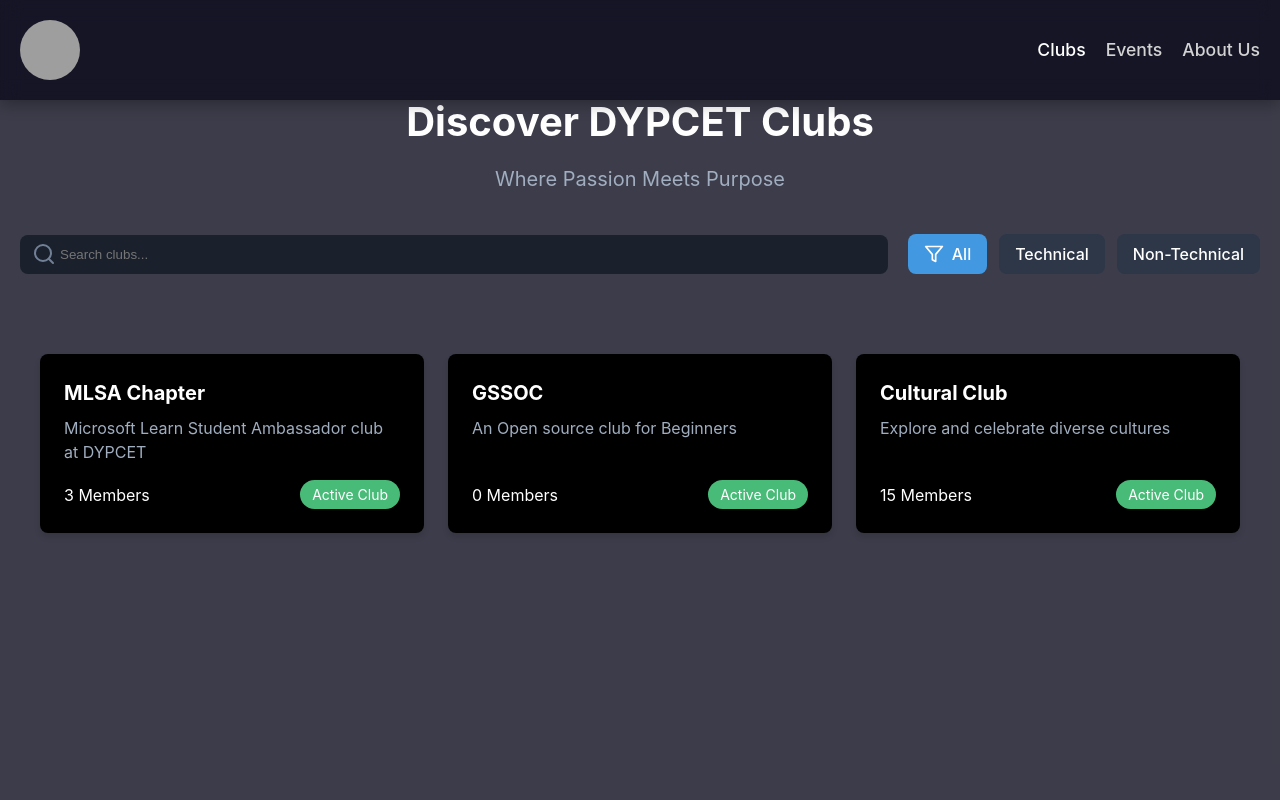
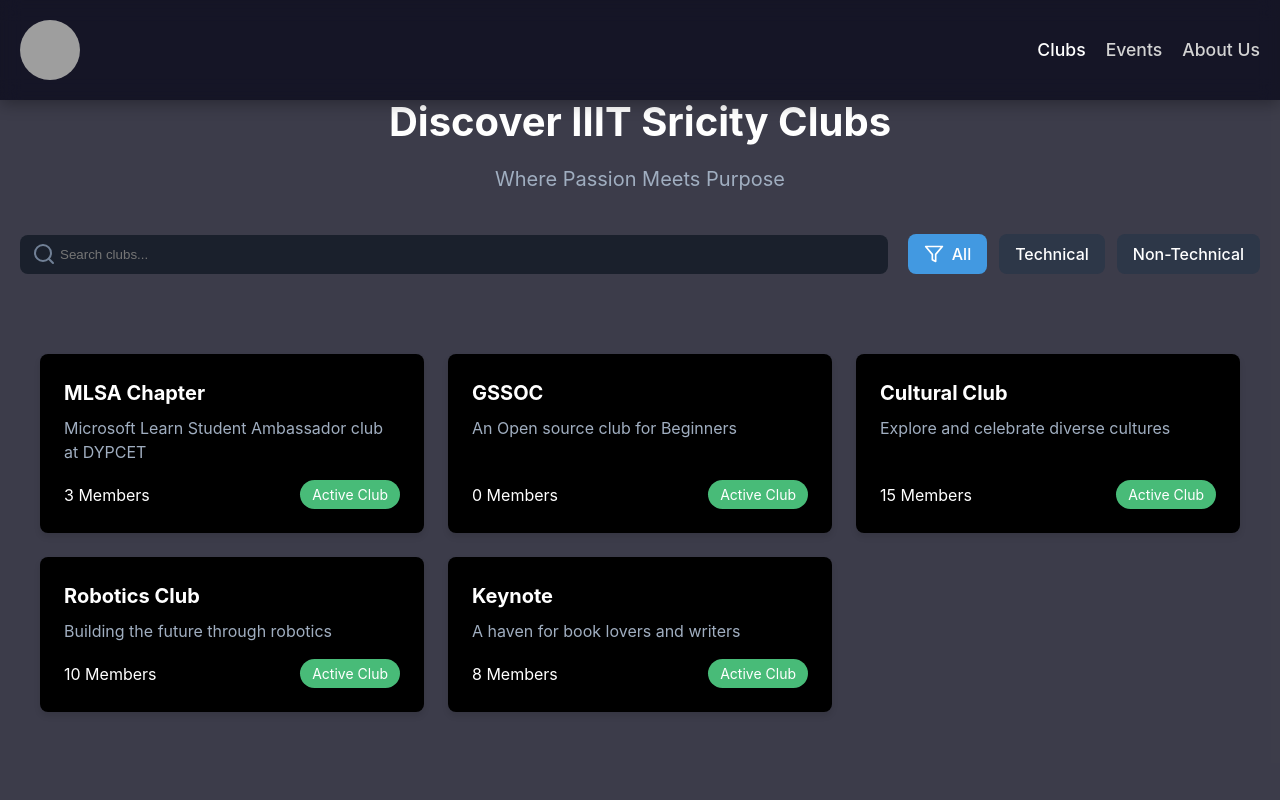
Before and after one commit to IIITS-SDC/Actual-Events-website, a React (Vite) app: page /club in a window 1280 px wide. Shown: the top 800 px of the page. Built offline with nearby package versions, Linux system fonts and the light colour scheme; grey boxes are pictures that could not be loaded.

Commit message:
added little touches for club page

```diff
--- a/src/components/Club/Club.jsx
+++ b/src/components/Club/Club.jsx
@@ -44,7 +44,7 @@ const ClubList = () => {
   return (
     <div className="club-container">
       <div className="club-content">
-        <h1>Discover DYPCET Clubs</h1>
+        <h1>Discover IIIT Sricity Clubs</h1>
         <p className="club-subtitle">Where Passion Meets Purpose</p>
 
         <div className="search-filter-container">
--- a/src/data/club_data.json
+++ b/src/data/club_data.json
@@ -83,6 +83,62 @@
         "/api/placeholder/400/300",
         "/api/placeholder/400/300"
       ]
+    },
+    {
+      "id": 4,
+      "name": "Robotics Club",
+      "description": "Building the future through robotics",
+      "fullDescription": "Our club focuses on designing, building, and programming robots. We participate in national and international robotics competitions and host workshops to inspire the next generation of innovators.",
+      "members": 10,
+      "type": "technical",
+      "isActive": true,
+      "leadName": "Alex Brown",
+      "leadEmail": "alex.brown@dypcet.edu",
+      "socialLinks": {
+        "instagram": "robotics_dypcet",
+        "linkedin": "robotics-dypcet"
+      },
+      "events": [
+        "Robo Race",
+        "AI and Robotics Workshop",
+        "Tech Expo 2024"
+      ],
+      "achievements": [
+        "Winner of National Robotics Challenge 2023",
+        "Developed 5+ innovative prototypes"
+      ],
+      "images": [
+        "/api/placeholder/400/300",
+        "/api/placeholder/400/300"
+      ]
+    },
+    {
+      "id": 5,
+      "name": "Keynote",
+      "description": "A haven for book lovers and writers",
+      "fullDescription": "We provide a platform for students to explore and showcase their literary talents. Our activities include book discussions, creative writing workshops, and poetry slams.",
+      "members": 8,
+      "type": "non-technical",
+      "isActive": true,
+      "leadName": "Emily Clark",
+      "leadEmail": "emily.clark@dypcet.edu",
+      "socialLinks": {
+        "instagram": "literary_dypcet",
+        "facebook": "literaryclub_dypcet"
+      },
+      "events": [
+        "Poetry Slam",
+        "Book Fair",
+        "Creative Writing Contest"
+      ],
+      "achievements": [
+        "Published a student anthology",
+        "Hosted 5+ literary events"
+      ],
+      "images": [
+        "/api/placeholder/400/300",
+        "/api/placeholder/400/300"
+      ]
     }
   ]
 }
```
Lines whose indentation alone changed are shown as unchanged.
